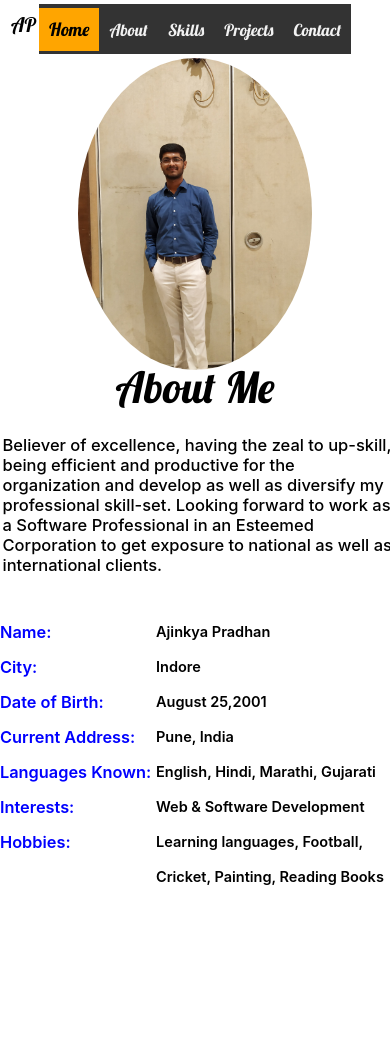
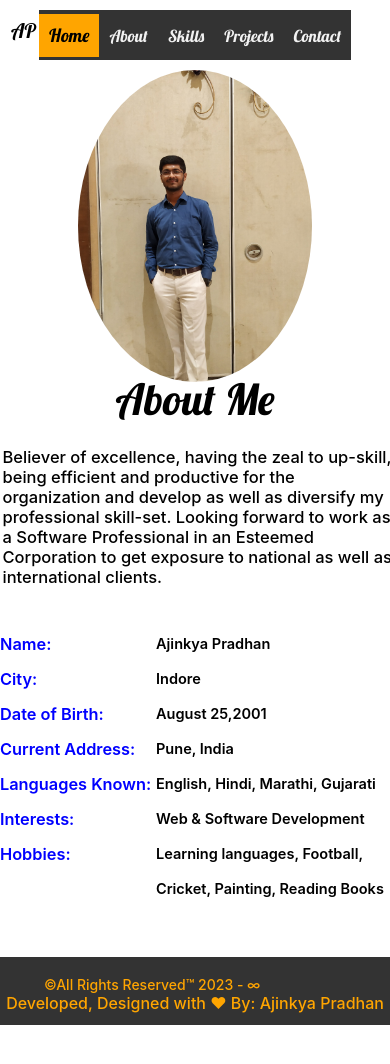
Before and after one commit to AjinkyaPradhan1/portfolio-website-ap, a React (Create React App) app: page /about in a window 390 px wide. Shown: the top 1064 px of the page. After the commit the page ends 1025 px from the top, so only its background shows below. Built offline with nearby package versions, Linux system fonts and the light colour scheme.

Commit message:
480px about completed

```diff
--- a/src/components/About.js
+++ b/src/components/About.js
@@ -55,6 +55,10 @@ function About() {
                 {/*  */}
               </div>
 
+              <div className="footer">
+              <Footer/>
+              </div>
+
           </div>
         </div>
 
--- a/src/components/about.css
+++ b/src/components/about.css
@@ -149,6 +149,15 @@
 }
 
 @media only screen and (max-width:480px){
+  .aMain{
+    display: flex;
+    flex-direction: column;
+    flex-grow: 1;
+    width: 100%;
+    height: fit-content;
+    background-color: transparent;
+    font-size: 16.5px;
+  }
   .about_content{
     display: flex;
     flex-direction: column;
@@ -191,9 +200,10 @@
     display: flex;
     flex-direction: row;
     width: 100%;
-    height: 100%;
+    height: 50%;
     font-size: 16.5px;
-    background-color: red;
+    background-color: transparent;
+
 
 
   }
@@ -214,12 +224,21 @@
     visibility: visible;
 
     width: 60%;
-    height: 100%;
+    height: 50%;
     background-color: white;
     font-size: 80%;
     animation: details-in 1000ms ease-in-out;
+
+  }
+
+  .footer{
+    display: flex;
+    justify-content: center;
+    align-items: center;
+    position: absolute;
+    margin-top: 150%;
+    height: 8%;
   }
 
 
-
 }
--- a/src/components/footer.css
+++ b/src/components/footer.css
@@ -22,3 +22,12 @@
     align-items: center;
     justify-content: center;
 }
+
+@media only screen and (max-width:480px){
+    .topic1{
+        font-size: 70%;
+    }
+    .topic2{
+        font-size: 80%;
+    }
+}
```
